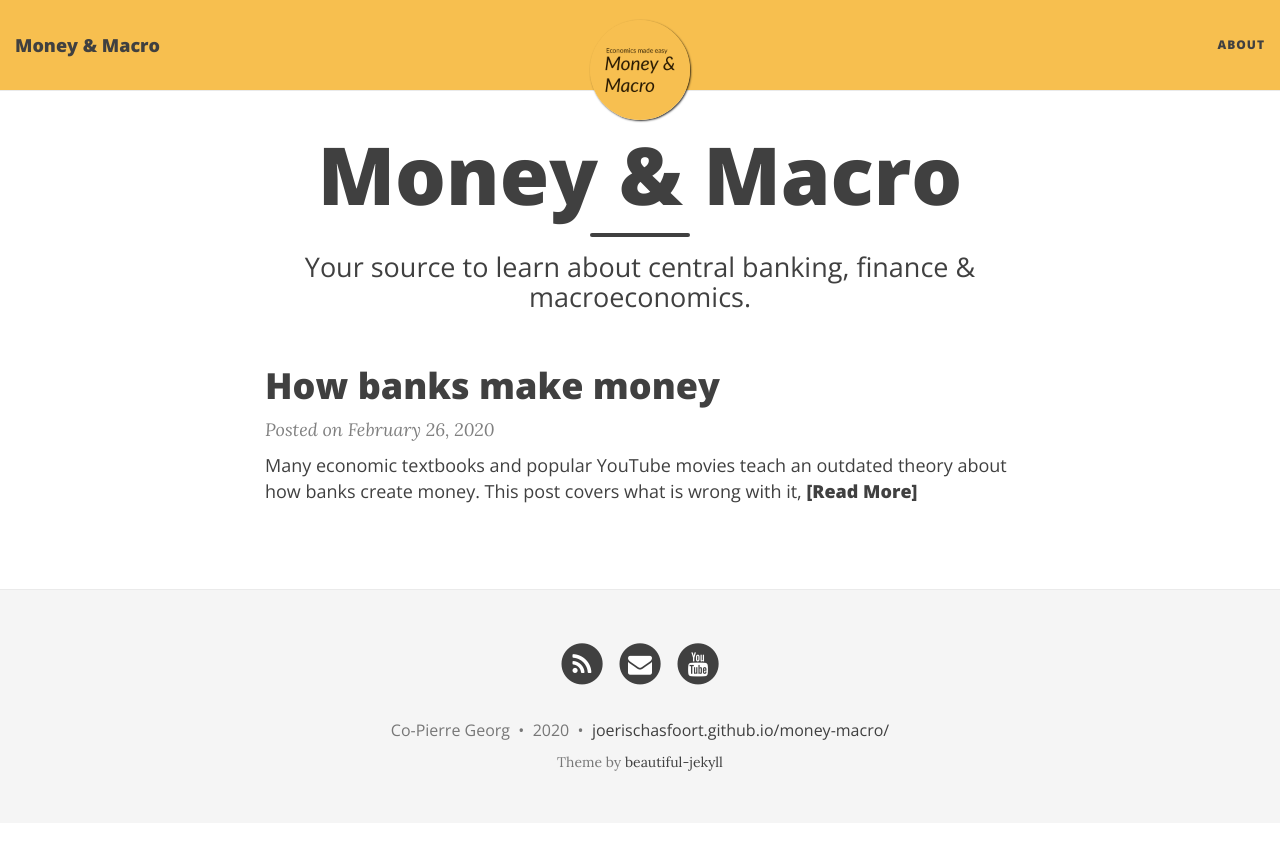
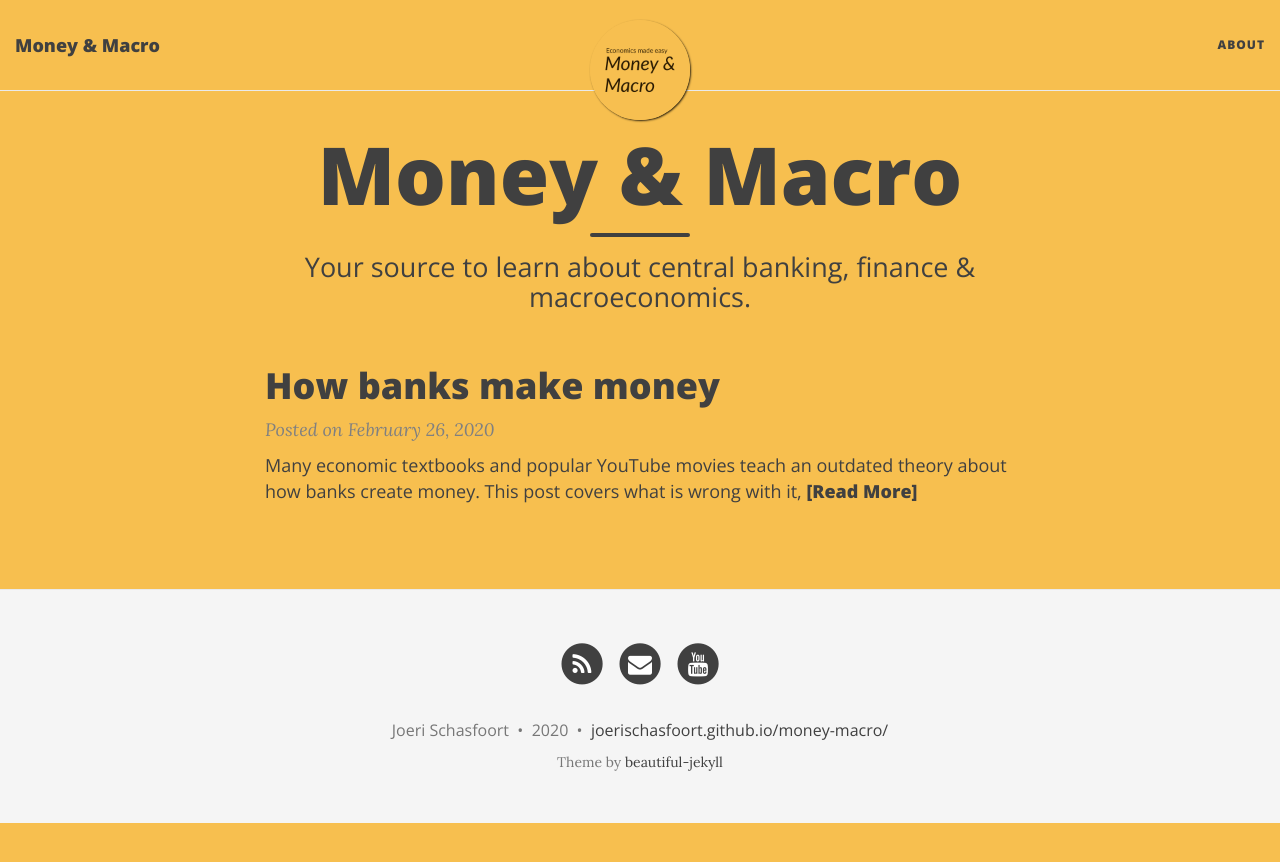
Before and after one commit to joerischasfoort/money-macro, a Jekyll site: the page built from index.html, in a window 1280 px wide. Shown: the top 862 px of the page. Built offline with Jekyll 4.4.1, drawn with Linux system fonts in a browser that asks for light colours; nearby versions of some CDN libraries; the list of posts is cut into pages by our own code.

Commit message:
Update _config.yml

```diff
--- a/_config.yml
+++ b/_config.yml
@@ -42,7 +42,7 @@
 navbar-col: "#F7BF4F"
 navbar-text-col: "#404040"
 navbar-children-col: "#F5F5F5"
-page-col: "#FFFFFF"
+page-col: "#F7BF4F"
 link-col: "#008AFF"
 hover-col: "#0085A1"
 footer-col: "#F5F5F5"
@@ -61,7 +61,7 @@
 # Change all these values or delete the ones you don't want.
 # Important: you must keep the "name" parameter, everything else you can remove
 author:
-  name: Co-Pierre Georg
+  name: Joeri Schasfoort
 
 # Select your active Social Network Links.
 # Uncomment the links you want to show in the footer and add your information to each link.
```
